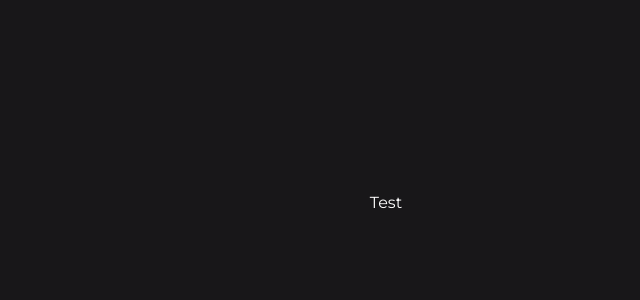
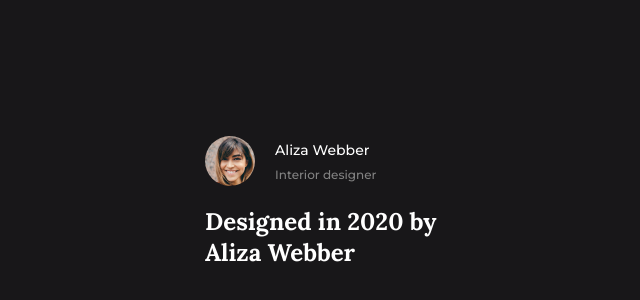
Before and after one commit to diogofgomespinheiro/dev-challenges-interior-consultant, a Vue app: page / in a window 1280 px wide. Shown: the part 198-498 px from the top of the page, without its empty margins (254-894 px from the left). Built offline with nearby package versions, Linux system fonts and the light colour scheme.

Commit message:
feat: add Card component

```diff
--- a/src/App.vue
+++ b/src/App.vue
@@ -1,9 +1,19 @@
 <script setup lang="ts">
 import MainLayout from './components/MainLayout.vue';
+import Card from './components/Card.vue';
 </script>
 
 <template>
-  <MainLayout>Test</MainLayout>
+  <MainLayout>
+    <Card
+      title="Designed in 2020 by <br> Aliza Webber"
+      :user="{
+        name: 'Aliza Webber',
+        profession: 'Interior designer',
+        profileImgSrc: '/assets/profile.png'
+      }"
+    />
+  </MainLayout>
 </template>
 
 <style>
--- /dev/null
+++ b/src/components/Card.vue
@@ -0,0 +1,110 @@
+<script setup lang="ts">
+type User = {
+  name: string;
+  profession: string;
+  profileImgSrc: string;
+};
+
+interface Props {
+  title: string;
+  user: User;
+}
+
+defineProps<Props>();
+</script>
+
+<template>
+  <div class="card">
+    <div class="card__user-container">
+      <img
+        class="card__user-img"
+        v-bind:src="user.profileImgSrc"
+        v-bind:alt="`${user.name} profile image`"
+      />
+      <div class="card__user-info-wrapper">
+        <div class="card__user-name">{{ user.name }}</div>
+        <div class="card__user-profession">{{ user.profession }}</div>
+      </div>
+    </div>
+    <h2 class="card__title" v-html="title" />
+  </div>
+</template>
+
+<style>
+.card {
+  padding: 1.25rem;
+  width: 300px;
+  background: var(--background-color);
+}
+
+.card__title {
+  margin-top: 1.25rem;
+  font-family: 'Lora', sans-serif;
+  font-size: 1.125rem;
+  font-weight: 700;
+}
+
+.card__user-container {
+  display: flex;
+  align-items: center;
+}
+
+.card__user-img {
+  height: 40px;
+  width: 40px;
+  border: none;
+  border-radius: 100%;
+}
+
+.card__user-info-wrapper {
+  margin-left: 0.875rem;
+}
+
+.card__user-name {
+  font-size: 0.75rem;
+  font-weight: 500;
+}
+
+.card__user-profession {
+  margin-top: 0.375rem;
+  font-size: 0.625rem;
+  font-weight: 500;
+  color: var(--secondary-text);
+}
+
+@media screen and (min-width: 768px) {
+  .card {
+    padding: 1.5rem;
+    width: 410px;
+  }
+
+  .card__title {
+    margin-top: 1.25rem;
+    font-size: 1.5rem;
+  }
+
+  .card__user-img {
+    height: 50px;
+    width: 50px;
+  }
+
+  .card__user-info-wrapper {
+    margin-left: 1.25rem;
+  }
+
+  .card__user-name {
+    font-size: 0.875rem;
+  }
+
+  .card__user-profession {
+    margin-top: 0.5rem;
+    font-size: 0.75rem;
+  }
+}
+</style>
+
+<script lang="ts">
+export default {
+  name: 'Card'
+};
+</script>
--- a/src/components/MainLayout.vue
+++ b/src/components/MainLayout.vue
@@ -1,5 +1,3 @@
-<script setup lang="ts"></script>
-
 <template>
   <main class="main-container">
     <slot />
@@ -26,7 +24,7 @@
 }
 </style>
 
-<script>
+<script lang="ts">
 export default {
   name: 'MainLayout'
 };
```
